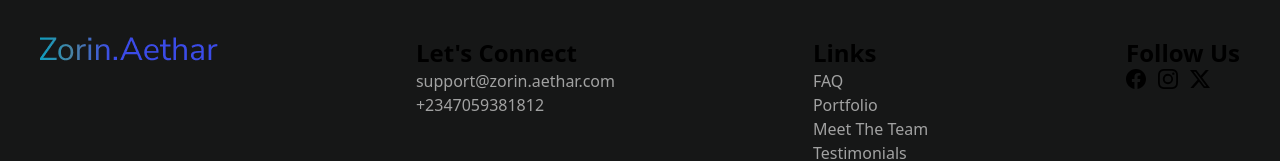
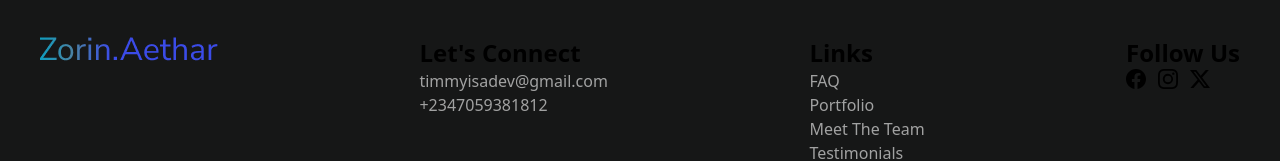
Before and after one commit to Zorin-Aethar/zorin.aethar_landing_page, a Next.js app: page / in a window 1280 px wide. Shown: the part 5139-5300 px from the top of the page. Built offline with nearby package versions, Linux system fonts and the light colour scheme.

Commit message:
fix: set correct email

```diff
--- a/src/components/Footer/index.js
+++ b/src/components/Footer/index.js
@@ -17,8 +17,8 @@ export default function Footer() {
         <h4 className="font-bold text-2xl">Let's Connect</h4>
         <ul className="font-thin text-[#fff]/60">
           <li>
-            <a href="mailto:support@zorin.aethar.com" target="_blank">
-              support@zorin.aethar.com
+            <a href="mailto:timmyisadev@gmail.com" target="_blank">
+              timmyisadev@gmail.com
             </a>
           </li>
           <li>
```
